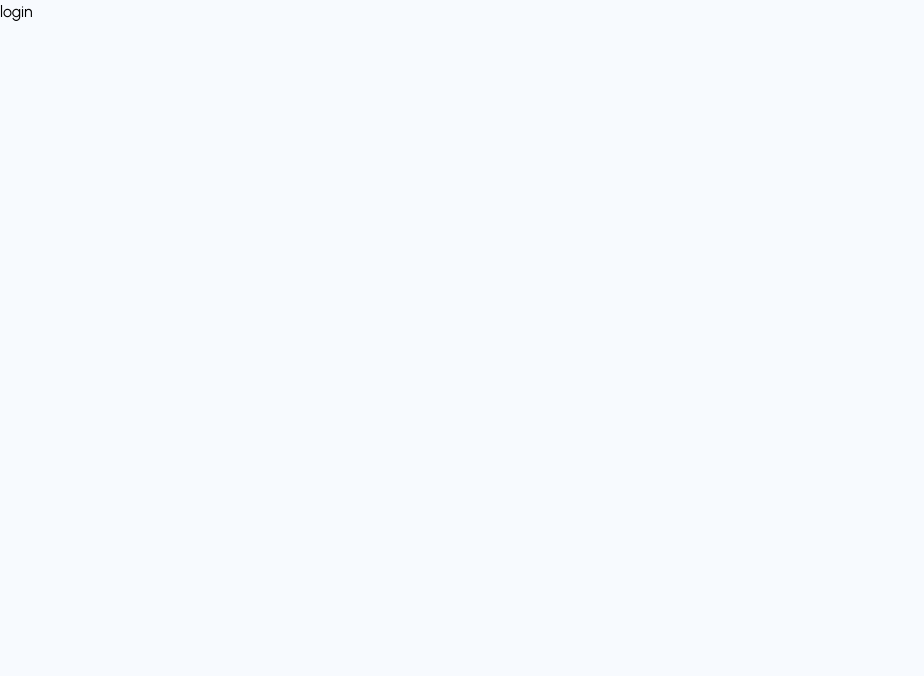
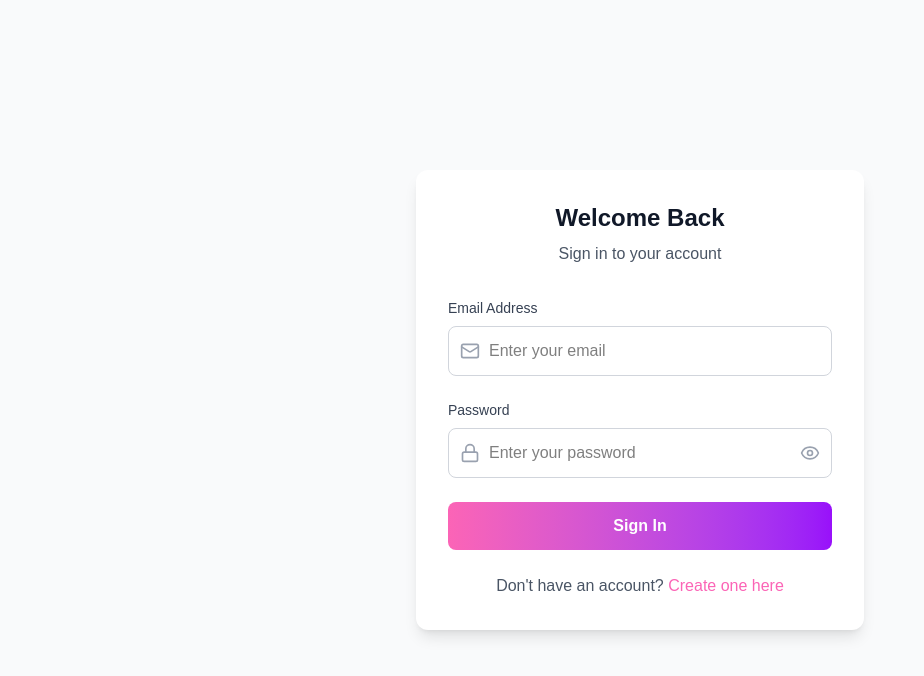
Before and after one commit to mannishh/Online-Job-Portal, a React (Vite) app in the folder frontend/job-portal/: page /login in a window 1280 px wide. Shown: the top 676 px of the page, without its empty margins (0-924 px from the left). Built offline with nearby package versions, Linux system fonts and the light colour scheme.

Commit message:
created login component

```diff
--- a/frontend/job-portal/src/index.css
+++ b/frontend/job-portal/src/index.css
@@ -1,8 +1,7 @@
-@import url('https://fonts.googleapis.com/css2?family=Urbanist:ital,wght@0,100..900;1,100..900&display=swap');
 @import "tailwindcss";
 
 @theme {
-  --font-display: "Urbanist", sans-serif;
+  --font-display: sans-serif;
   --breakpoint-3xl: 1920px;
   --color-primary: #00A7F3;
 
--- a/frontend/job-portal/src/pages/Auth/Login.jsx
+++ b/frontend/job-portal/src/pages/Auth/Login.jsx
@@ -1,11 +1,249 @@
-import React from 'react'
+import React, { useState } from "react";
+import { motion } from "framer-motion";
+import {
+  Mail,
+  Lock,
+  Eye,
+  EyeOff,
+  Loader,
+  AlertCircle,
+  CheckCircle,
+} from "lucide-react";
 
 const Login = () => {
+  const [formData, setFormData] = useState({
+    email: "",
+    password: "",
+    rememberMe: false,
+  });
+
+  const [formState, setFormState] = useState({
+    loading: false,
+    errors: {},
+    showPassword: false,
+    success: false,
+  });
+
+  //validation functions
+  const validateEmail = (email) => {
+    if (!email.trim()) return "Email is required";
+    const emailRegex = /^[^\s@]+@[^\s@]+\.[^\s@]+$/;
+    if (!emailRegex.test(email)) return "Please enter a valid email address";
+    return "";
+  };
+
+  const validatePassword = (password) => {
+    if (!password) return "Password is required";
+    return "";
+  };
+
+  //handle input changes
+  const handleInputChange = (e) => {
+    const { name, value } = e.target;
+    setFormData((prev) => ({
+      ...prev,
+      [name]: value,
+    }));
+
+    //clear error when user starts typing
+    if (formState.errors[name]) {
+      setFormState((prev) => ({
+        ...prev,
+        errors: { ...prev.errors, [name]: "" },
+      }));
+    }
+  };
+
+  const validateForm = () => {
+    const errors = {
+      email: validateEmail(formData.email),
+      password: validatePassword(formData.password),
+    };
+
+    // Remove empty errors
+    Object.keys(errors).forEach((key) => {
+      if (!errors[key]) delete errors[key];
+    });
+
+    setFormState((prev) => ({ ...prev, errors }));
+    return Object.keys(errors).length === 0;
+  };
+
+  const handleSubmit = async (e) => {
+    e.preventDefault();
+    if (!validateForm()) return;
+
+    setFormState((prev) => ({ ...prev, loading: true }));
+
+    try {
+      //login api integration
+    } catch (error) {
+      setFormState((prev) => ({
+        ...prev,
+        loading: false,
+        errors: {
+          submit:
+            error.response?.data?.message ||
+            "Login failed. Please check your credentials",
+        },
+      }));
+    }
+  };
+
+  if (formState.success) {
+    return (
+      <div className="min-h-screen flex items-center justify-center bg-gray-50 px-4">
+        <motion.div
+          initial={{ opacity: 0, scale: 0.9}}
+          animate={{ opacity: 1, scale: 1}}
+          className="bg-white p-8 rounded-xl shadow-lg max-w-md w-full text-center"
+        >
+
+          <CheckCircle className="w-16 h-16 text-green-500 mx-auto mb-4"/>
+          <h2 className="text-2xl font-bold text-gray-900 mb-2">Welcome Back</h2>
+          <p className=" text-gray-600 mb-4">
+            You have been sucessfully logged in.
+          </p>
+
+          <div className="animate-spin w-6 h-6 border-2 border-pink-500 border-t-transparent rounded-full mx-auto">
+            <p className="text-sm text-gray-500 mt-2">Redirecting to dashboard</p>
+          </div>
+
+        </motion.div>
+      </div>
+    )
+  }
+
+
   return (
-    <div>
-      login
+    <div className="min-h-screen flex items-center justify-center bg-gray-50 px-4">
+      <motion.div
+        initial={{ opacity: 0, y: 20 }}
+        animate={{ opacity: 1, y: 0 }}
+        transition={{ duration: 0.6 }}
+        className="bg-white p-8 rounded-xl shadow-lg max-w-md w-full"
+      >
+        <div className="text-center mb-8">
+          <h2 className="text-2xl font-bold text-gray-900 mb-2">
+            Welcome Back
+          </h2>
+          <p className="text-gray-600">Sign in to your account</p>
+        </div>
+
+        <form onSubmit={handleSubmit} className="space-y-6">
+          {/* email */}
+          <div>
+            <label className="block text-sm font-medium text-gray-700 mb-2">
+              Email Address
+            </label>
+            <div className="relative">
+              <Mail className="absolute left-3 top-1/2 transform -translate-y-1/2 text-gray-400 w-5 h-5" />
+              <input
+                type="email"
+                name="email"
+                value={formData.email}
+                onChange={handleInputChange}
+                className={`w-full pl-10 pr-4 py-3 rounded-lg border ${
+                  formState.errors.email ? "border-red-500" : "border-gray-300"
+                } focus:ring-2 focus:ring-pink-400 focus:border-transparent transition-colors`}
+                placeholder="Enter your email"
+              />
+            </div>
+            {formState.errors.email && (
+              <p className="text-red-500 text-sm mt-1 flex items-center">
+                <AlertCircle className="w-4 h-4 mr-1" />
+                {formState.errors.email}
+              </p>
+            )}
+          </div>
+
+          {/* password */}
+          <div>
+            <label className="block text-sm font-medium text-gray-700 mb-2">
+              Password
+            </label>
+            <div className="relative">
+              <Lock className="absolute left-3 top-1/2 transform -translate-y-1/2 text-gray-400 w-5 h-5" />
+              <input
+                type={formState.showPassword ? "text" : "password"}
+                name="password"
+                value={formData.password}
+                onChange={handleInputChange}
+                className={`w-full pl-10 py-3 rounded-lg border ${
+                  formState.errors.password
+                    ? "border-red-500"
+                    : "border-gray-300"
+                } focus:ring-2 focus:ring-pink-400 focus:border-transparent transition-colors`}
+                placeholder="Enter your password"
+              />
+
+              <button
+                type="button"
+                onClick={() =>
+                  setFormState((prev) => ({
+                    ...prev,
+                    showPassword: !prev.showPassword,
+                  }))
+                }
+                className="absolute right-3 top-1/2 transform -translate-y-1/2 text-gray-400 hover:text-gray-600"
+              >
+                {formState.showPassword ? (
+                  <EyeOff className="w-5 h-5" />
+                ) : (
+                  <Eye className="w-5 h-5" />
+                )}
+              </button>
+            </div>
+            {formState.errors.password && (
+              <p className="text-red-500 text-sm mt-1 flex items-center">
+                <AlertCircle className="w-4 h-4 mr-1" />
+                {formState.errors.password}
+              </p>
+            )}
+          </div>
+
+          {/* submit error */}
+          {formState.errors.submit && (
+            <div className="bg-red-50 border border-red-200 rounded-lg p-3">
+              <p className="text-red-700 text-sm flex items-center">
+                <AlertCircle className="w-4 h-4 mr-2" />
+                {formState.errors.submit}
+              </p>
+            </div>
+          )}
+
+          {/* submit button */}
+          <button
+            type="submit"
+            disabled={formState.loading}
+            className="w-full bg-linear-to-r from-pink-400 to-purple-600 text-white py-3 rounded-lg font-semibold hover:from-pink-500  hover:to-purple-700 transition-all duration-300 disabled:cursor-not-allowed flex items-center justify-center space-x-2"
+          >
+            {formState.loading ? (
+              <>
+                <Loader className="w-5 h-5 animate-spin" />
+                <span>Signing In...</span>
+              </>
+            ) : (
+              <span>Sign In</span>
+            )}
+          </button>
+
+          {/* signup link */}
+          <div className="text-center">
+            <p className="text-gray-600">
+              Don't have an account? {""}
+              <a
+                href="/signup"
+                className="text-pink-400 hover:text-pink-500 font-medium"
+              >
+                Create one here
+              </a>
+            </p>
+          </div>
+        </form>
+      </motion.div>
     </div>
-  )
-}
+  );
+};
 
-export default Login
+export default Login;
```
